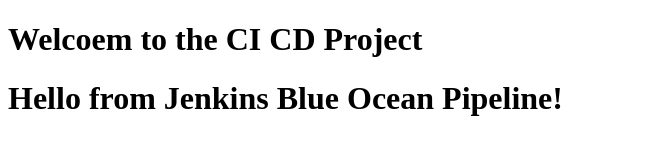
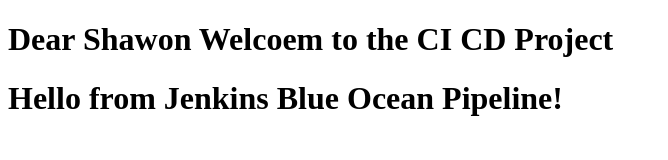
Before and after one commit to AiShawonBD/hello-website, a plain HTML site: page index.html in a window 1280 px wide. Shown: the whole page, without its empty margins (0-668 px from the left). Drawn offline with Linux system fonts and the light colour scheme.

Commit message:
added Shawon

```diff
--- a/index.html
+++ b/index.html
@@ -4,7 +4,7 @@
   <title>Hello Jenkins</title>
 </head>
 <body>
-  <h1>Welcoem to the CI CD Project </h1>
+  <h1>Dear Shawon Welcoem to the CI CD Project </h1>
   <h1>Hello from Jenkins Blue Ocean Pipeline!</h1>
 </body>
 </html>
```
